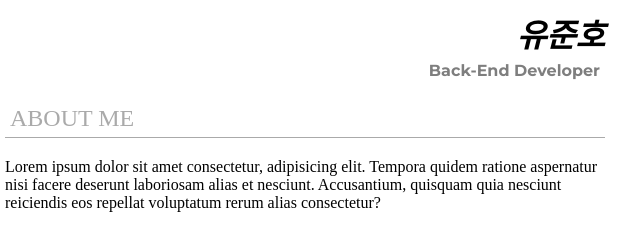
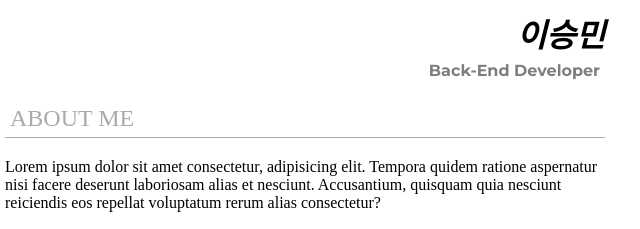
Before and after one commit to miloul/likelion, a plain HTML site: page index.html in a window 1280 px wide. Shown: the top 229 px of the page, 335-975 px from the left. Drawn offline with Linux system fonts and the light colour scheme.

Commit message:
name change

```diff
--- a/index.html
+++ b/index.html
@@ -4,12 +4,12 @@
     <meta charset="UTF-8">
     <meta http-equiv="X-UA-Compatible" content="IE=edge">
     <meta name="viewport" content="width=device-width, initial-scale=1.0">
-    <title>유준호의 이력서</title>
+    <title>이승민의 이력서</title>
     <link rel="stylesheet" href="codelion.css">
 </head>
 <body>
     <div class="title-box">
-        <h1 class="name">유준호</h1>
+        <h1 class="name">이승민</h1>
         <p class="introduction">Back-End Developer</p>
     </div>
     <div class="desc-box">
```
